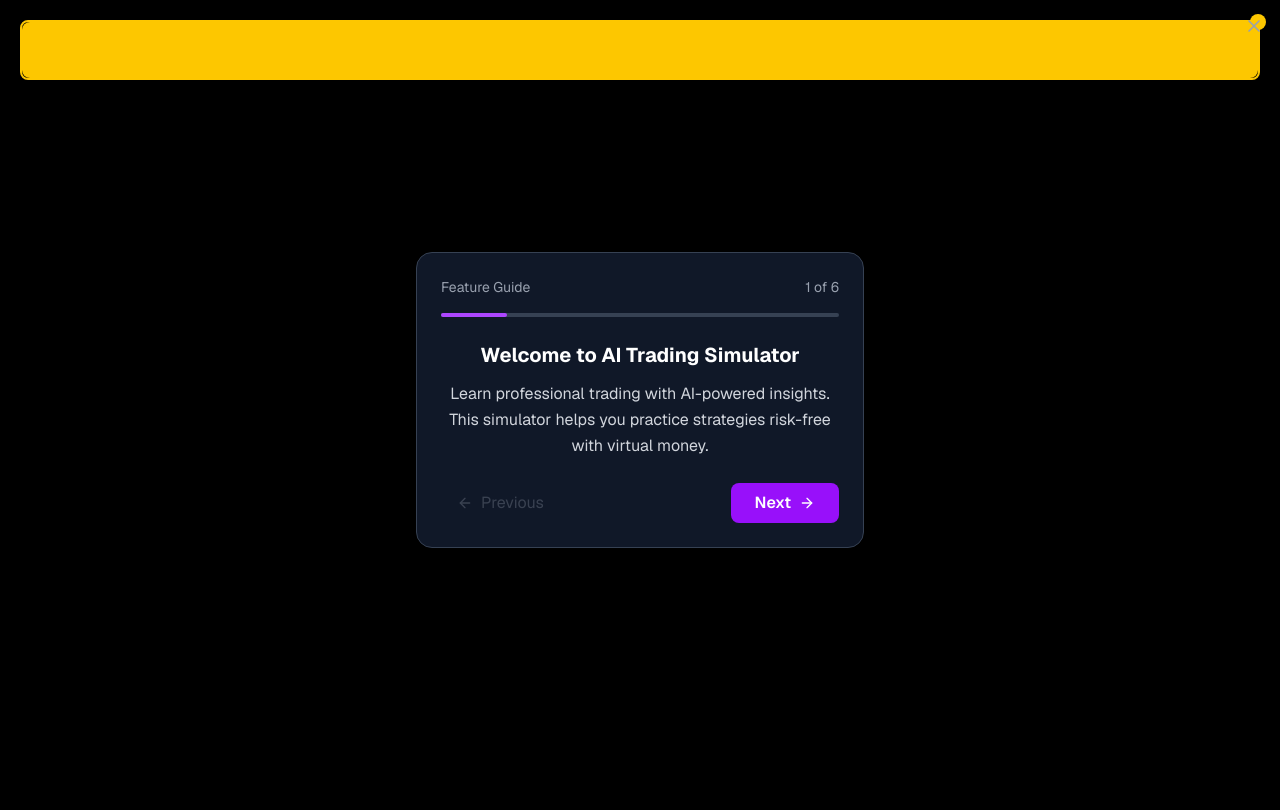
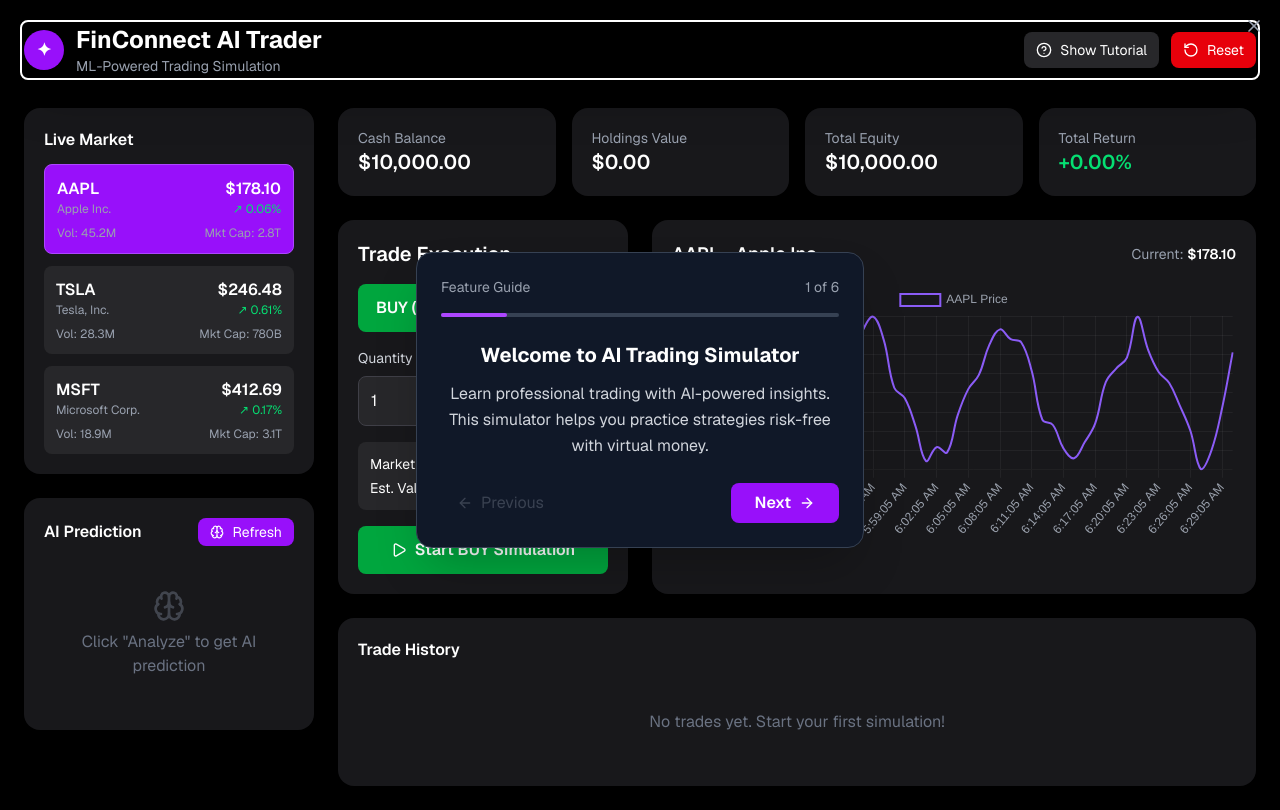
Before and after one commit to Kats32/FinConnect, a Next.js app: page /trading-simulator in a window 1280 px wide. Built offline with nearby package versions, Linux system fonts and the light colour scheme.

Commit message:
tutorial highlighting

```diff
--- a/app/components/TutorialOverlay.tsx
+++ b/app/components/TutorialOverlay.tsx
@@ -160,19 +160,19 @@ export function TutorialOverlay({ isOpen, onClose, steps }: TutorialOverlayProps
           initial={{ opacity: 0 }}
           animate={{ opacity: 1 }}
           exit={{ opacity: 0 }}
-          className="absolute inset-0 bg-black bg-opacity-80"
+          className="absolute inset-0 bg-opacity-80"
           onClick={onClose}
         />
 
         {/* Highlight overlay */}
         {elementRect && (
-          <motion.div
+            <motion.div
             layout
             initial={{ opacity: 0, scale: 0.8 }}
             animate={{ opacity: 1, scale: 1 }}
             exit={{ opacity: 0, scale: 0.8 }}
             transition={{ type: "spring", stiffness: 500, damping: 30 }}
-            className="absolute border-2 border-yellow-400 rounded-lg shadow-2xl pointer-events-none"
+            className="absolute border-2 rounded-lg shadow-2xl pointer-events-none"
             style={{
               top: elementRect.top - 4,
               left: elementRect.left - 4,
@@ -180,9 +180,9 @@ export function TutorialOverlay({ isOpen, onClose, steps }: TutorialOverlayProps
               height: elementRect.height + 8,
             }}
           >
-            <div className="absolute inset-0 bg-yellow-400 bg-opacity-10 rounded-lg" />
-            <div className="absolute -top-2 -right-2 w-4 h-4 bg-yellow-400 rounded-full animate-ping" />
-            <div className="absolute -top-2 -right-2 w-4 h-4 bg-yellow-400 rounded-full" />
+            <div className="absolute inset-0  bg-opacity-10 rounded-lg" />
+            <div className="absolute -top-2 -right-2 w-4 h-4  rounded-full animate-ping" />
+            <div className="absolute -top-2 -right-2 w-4 h-4  rounded-full" />
           </motion.div>
         )}
 
```
Also changed, not shown: 1 other file (tests, documents, lock files or other folders).
